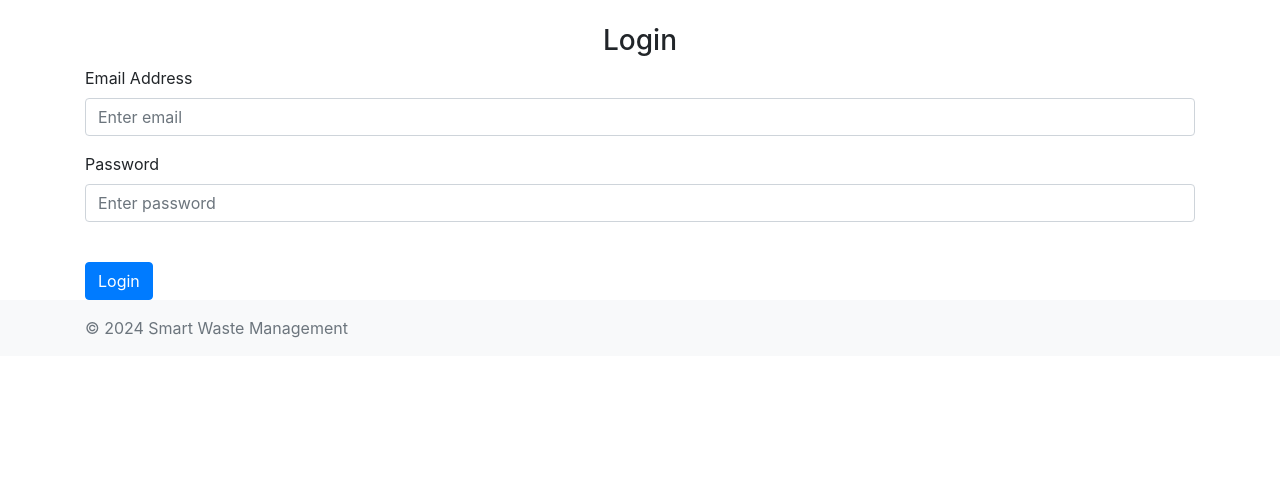
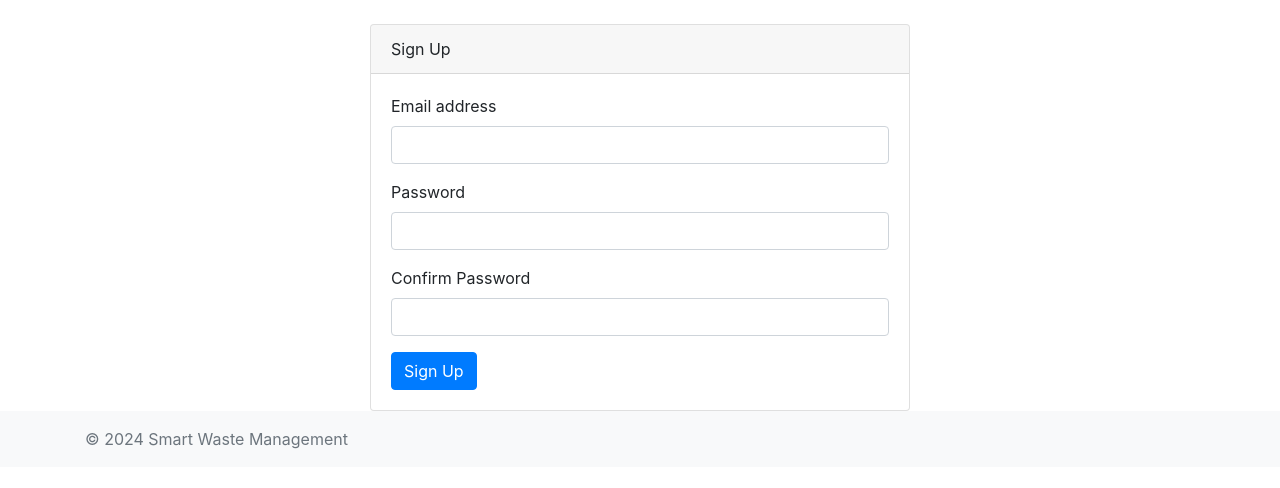
Before and after one commit to AngeGitego/alu-isuku, a Flask app: template website/templates/sign_up.html in a window 1280 px wide. Shown: the part 56-544 px from the top of the page. Run offline with Flask 3, Linux system fonts and the light colour scheme; the template is opened without the code that fills it, so the values that code supplies are empty; some libraries are stand-ins or nearby versions.

Commit message:
Update sign_up.html

```diff
--- a/website/templates/sign_up.html
+++ b/website/templates/sign_up.html
@@ -1,28 +1,33 @@
-{% extends "base.html" %} {% block title %}Login{% endblock %} {% block content
-%}
+<!-- sign_up.html -->
+{% extends "base.html" %}
+
+{% block title %}Sign Up{% endblock %}
+
+{% block content %}
+<div class="row justify-content-center">
+    <div class="col-md-6">
+        <div class="card">
+            <div class="card-header">
+                Sign Up
+            </div>
+            <div class="card-body">
                 <form method="POST">
-  <h3 align="center">Login</h3>
                     <div class="form-group">
-    <label for="email">Email Address</label>
-    <input
-      type="email"
-      class="form-control"
-      id="email"
-      name="email"
-      placeholder="Enter email"
-    />
+                        <label for="email">Email address</label>
+                        <input type="email" class="form-control" id="email" name="email" required>
                     </div>
                     <div class="form-group">
                         <label for="password">Password</label>
-    <input
-      type="password"
-      class="form-control"
-      id="password"
-      name="password"
-      placeholder="Enter password"
-    />
+                        <input type="password" class="form-control" id="password" name="password" required>
                     </div>
-  <br />
-  <button type="submit" class="btn btn-primary">Login</button>
+                    <div class="form-group">
+                        <label for="confirm_password">Confirm Password</label>
+                        <input type="password" class="form-control" id="confirm_password" name="confirm_password" required>
+                    </div>
+                    <button type="submit" class="btn btn-primary">Sign Up</button>
                 </form>
+            </div>
+        </div>
+    </div>
+</div>
 {% endblock %}
```
Lines whose indentation alone changed are shown as unchanged.
